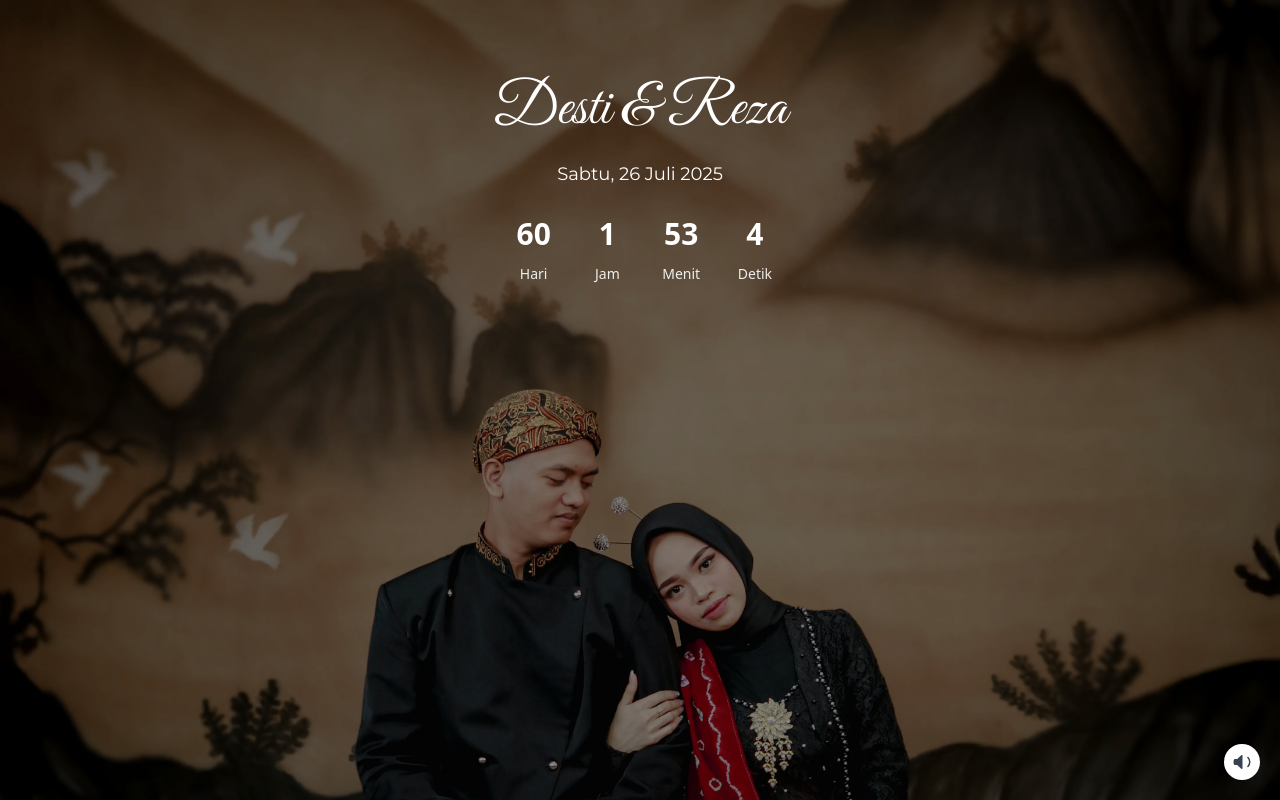
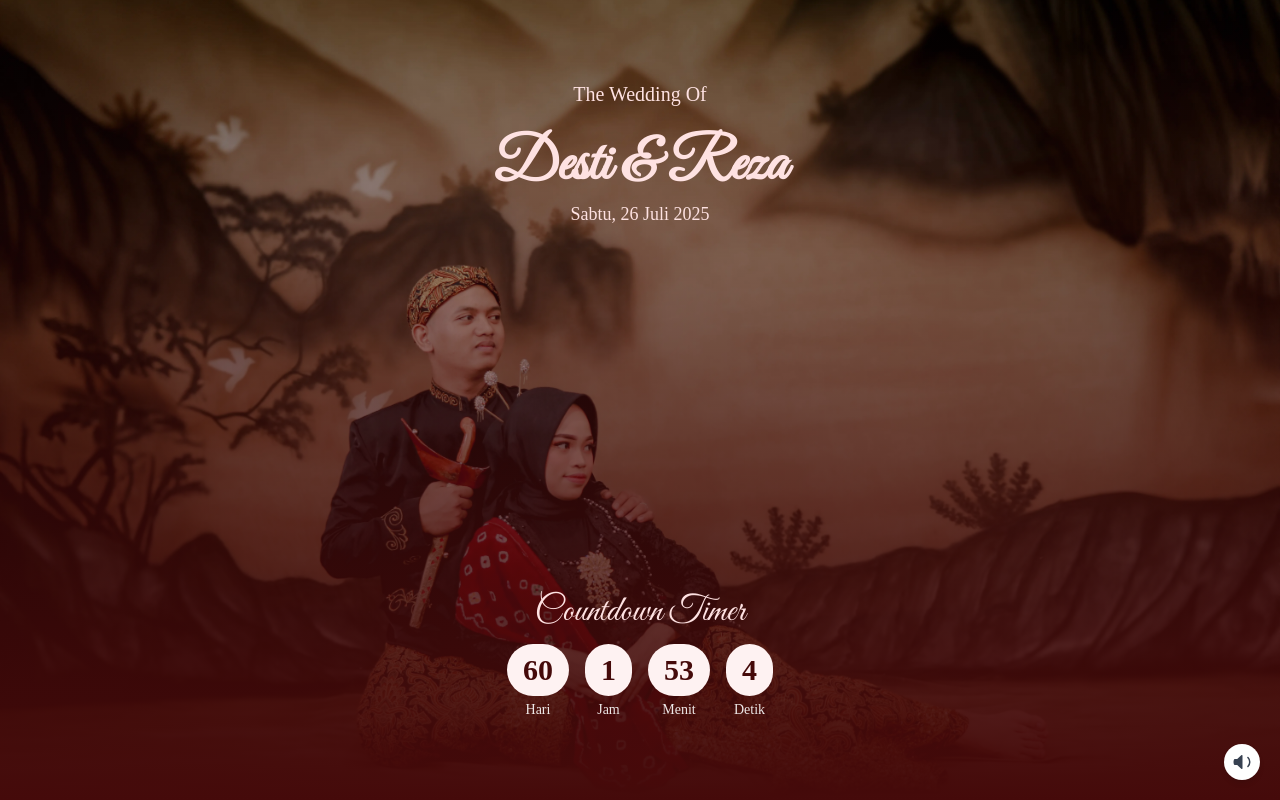
Before and after one commit to yodi-dev/undangan-reza, a Nuxt app: page / in a window 1280 px wide. Both pictures are taken after a click on the button "Buka Undangan". Shown: the top 800 px of the page. Built offline with nearby package versions, Linux system fonts and the light colour scheme.

Commit message:
update countdown section

```diff
--- a/components/Countdown.vue
+++ b/components/Countdown.vue
@@ -1,24 +1,27 @@
 <template>
-  <section class="relative h-screen w-full overflow-hidden" :style="{
-    backgroundImage: `url('/images/countdown.webp')`,
-    backgroundSize: 'cover',
-    backgroundPosition: 'center',
-  }">
+  <section class="relative h-screen w-full overflow-hidden bg-[url('/images/7.webp')] bg-cover custom-position">
     <!-- overlay gelap tipis -->
-    <div class="absolute inset-0 bg-black/40"></div>
+    <div class="absolute inset-0 bg-gradient-to-b from-black/10 to-red-950 z-0"></div>
 
-    <div class="relative z-10 flex flex-col items-center justify-start h-full text-center px-4 pt-20">
-      <h1 class="font-heading text-5xl text-white sm:text-6xl">Desti & Reza</h1>
-      <p class="font-body text-base text-white sm:text-lg py-5">Sabtu, 26 Juli 2025</p>
-      <div class="flex space-x-2 sm:space-x-4">
-        <div v-for="(item, i) in countdownItems" :key="i" class="flex flex-col items-center">
-          <div class=" text-white font-bold  px-4 py-2 text-2xl sm:text-3xl">
-            {{ item.value }}
+    <div class="relative grid place-content-between justify-center h-full text-center px-4 py-20 text-red-100">
+      <div>
+        <p class="font-second text-xl">The Wedding Of</p>
+        <h1 class="font-heading text-5xl font-semibold sm:text-6xl mt-7 mb-1">Desti & Reza</h1>
+        <p class="font-second text-base sm:text-lg">Sabtu, 26 Juli 2025</p>
+      </div>
+      <div>
+        <p class="font-heading text-4xl mb-3">Countdown Timer</p>
+        <div class="flex space-x-2 sm:space-x-4 font-second justify-center">
+          <div v-for="(item, i) in countdownItems" :key="i" class="flex flex-col items-center">
+            <div class="font-bold bg-red-50 text-red-950 rounded-full px-4 py-2 text-xl sm:text-3xl">
+              {{ item.value }}
+            </div>
+            <div class="mt-1 text-xs sm:text-sm text-white/90">{{ item.label }}</div>
           </div>
-          <div class="mt-1 text-xs sm:text-sm text-white/90">{{ item.label }}</div>
         </div>
       </div>
     </div>
+
   </section>
 </template>
 
@@ -50,3 +53,9 @@ onMounted(() => {
 })
 onUnmounted(() => clearInterval(timer))
 </script>
+
+<style scoped>
+.custom-position {
+  background-position: 37% 50%;
+}
+</style>
--- a/components/Landing.vue
+++ b/components/Landing.vue
@@ -6,7 +6,8 @@
     <div class="absolute inset-0 bg-gradient-to-b from-black/10 to-red-950/90 z-0"></div>
 
     <!-- Content -->
-    <div class="relative grid place-content-between text-white text-center rounded-3xl max-w-lg animate-fade-in py-20">
+    <div
+      class="relative grid place-content-between text-red-100 text-center rounded-3xl max-w-lg animate-fade-in py-20">
       <div>
         <p class="font-second text-xl">The Wedding Of</p>
         <h1 class="text-5xl font-heading font-bold tracking-wide mt-5">
```
Also changed, not shown: public/images/invitation.png (deleted).
